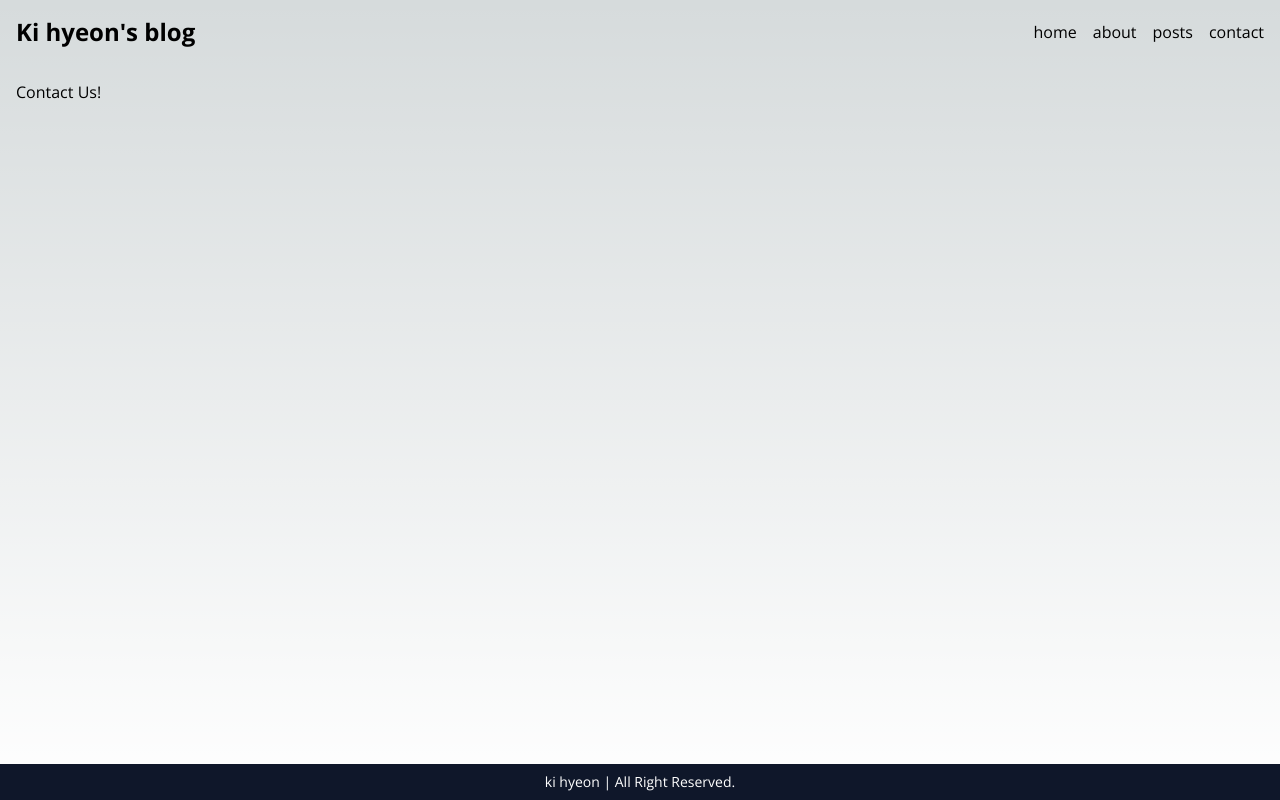
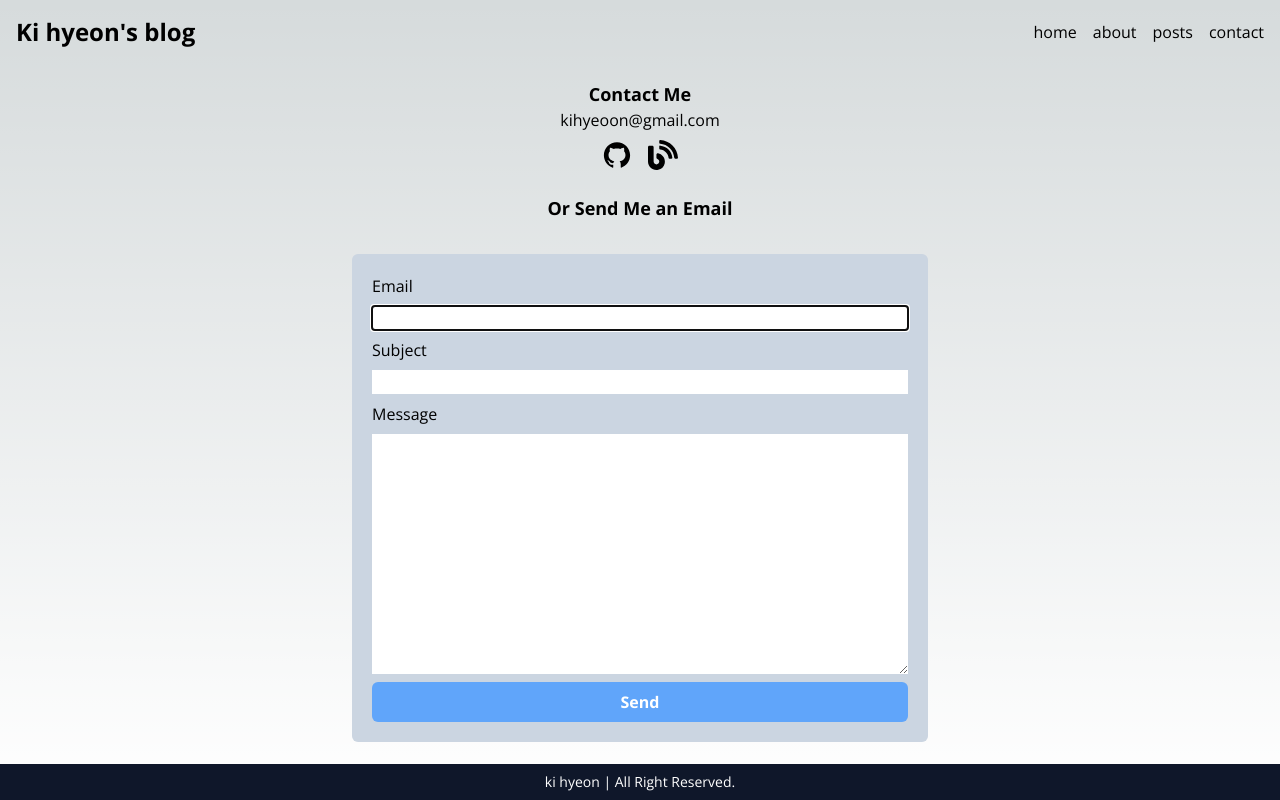
Before and after one commit to kihyeoon/blog, a Next.js app: page /contact in a window 1280 px wide. Built offline with nearby package versions, Linux system fonts and the light colour scheme.

Commit message:
✨ AboutPage 구현(email form 미완)

```diff
--- a/src/app/contact/page.tsx
+++ b/src/app/contact/page.tsx
@@ -1,3 +1,43 @@
-export default function About() {
-  return <h1>Contact Us!</h1>;
+import ContactForm from "@/components/ContactForm";
+import { AiFillGithub } from "react-icons/ai";
+import { FaBlog } from "react-icons/fa";
+
+const H2_CLASS = "text-lg font-bold";
+const links = [
+  {
+    name: "Github",
+    url: "https://github.com/kihyeoon",
+    icon: <AiFillGithub />,
+  },
+  {
+    name: "Blog",
+    url: "https://kion.tistory.com/",
+    icon: <FaBlog />,
+  },
+];
+
+export default function AboutPage() {
+  return (
+    <section className="mx-auto flex max-w-xl flex-col items-center">
+      <div className="mb-4 flex flex-col items-center">
+        <h2 className={H2_CLASS}>Contact Me</h2>
+        <p>kihyeoon@gmail.com</p>
+        <ul className="mb-6 mt-2 flex gap-4">
+          {links.map((link) => (
+            <a
+              key={link.name}
+              href={link.url}
+              target="_blank"
+              rel="noreferrer"
+              className="text-3xl"
+            >
+              {link.icon}
+            </a>
+          ))}
+        </ul>
+        <h2 className={H2_CLASS}>Or Send Me an Email</h2>
+      </div>
+      <ContactForm />
+    </section>
+  );
 }
--- /dev/null
+++ b/src/components/Banner.tsx
@@ -0,0 +1,24 @@
+export interface BannerData {
+  message: string;
+  state: "success" | "error";
+}
+
+export default function Banner({
+  banner: { message, state },
+}: {
+  banner: BannerData;
+}) {
+  const isSuccess = state === "success";
+  const icon = isSuccess ? "✅" : "🔥";
+  return (
+    <>
+      <div
+        className={`w-full rounded-md ${
+          isSuccess ? "bg-green-300" : "bg-red-300"
+        } p-2 text-center`}
+      >
+        {`${icon} ${message}`}
+      </div>
+    </>
+  );
+}
--- /dev/null
+++ b/src/components/ContactForm.tsx
@@ -0,0 +1,42 @@
+"use client";
+
+import Banner, { BannerData } from "@/components/Banner";
+import { FormEvent, useState } from "react";
+
+export default function ContactForm() {
+  const [banner, setBanner] = useState<BannerData | null>(null);
+
+  const onSubmit = (event: FormEvent<HTMLFormElement>) => {
+    event.preventDefault();
+    const formData = new FormData(event.currentTarget);
+    const data = Object.fromEntries(formData);
+    setBanner({ message: "전송 성공!", state: "success" });
+    setTimeout(() => {
+      setBanner(null);
+    }, 3000);
+    console.log(data);
+  };
+
+  return (
+    <>
+      {banner && <Banner banner={banner} />}
+      <form
+        className="mt-4 flex w-full flex-col gap-2 rounded-md bg-slate-300 p-5"
+        onSubmit={onSubmit}
+      >
+        <label htmlFor="email">Email</label>
+        <input id="email" name="email" type="email" required autoFocus />
+        <label htmlFor="subject">Subject</label>
+        <input id="subject" name="subject" type="text" required />
+        <label htmlFor="message">Message</label>
+        <textarea id="message" name="message" rows={10} required />
+        <button
+          type="submit"
+          className=" rounded-md bg-blue-400 p-2 font-bold text-white"
+        >
+          Send
+        </button>
+      </form>
+    </>
+  );
+}
```
